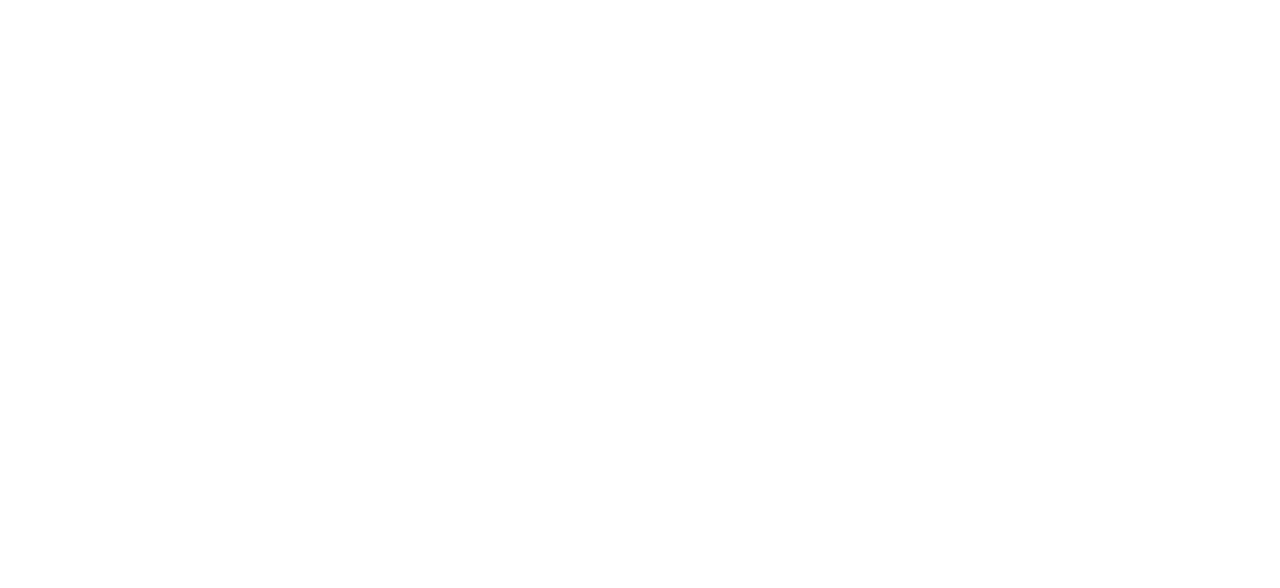
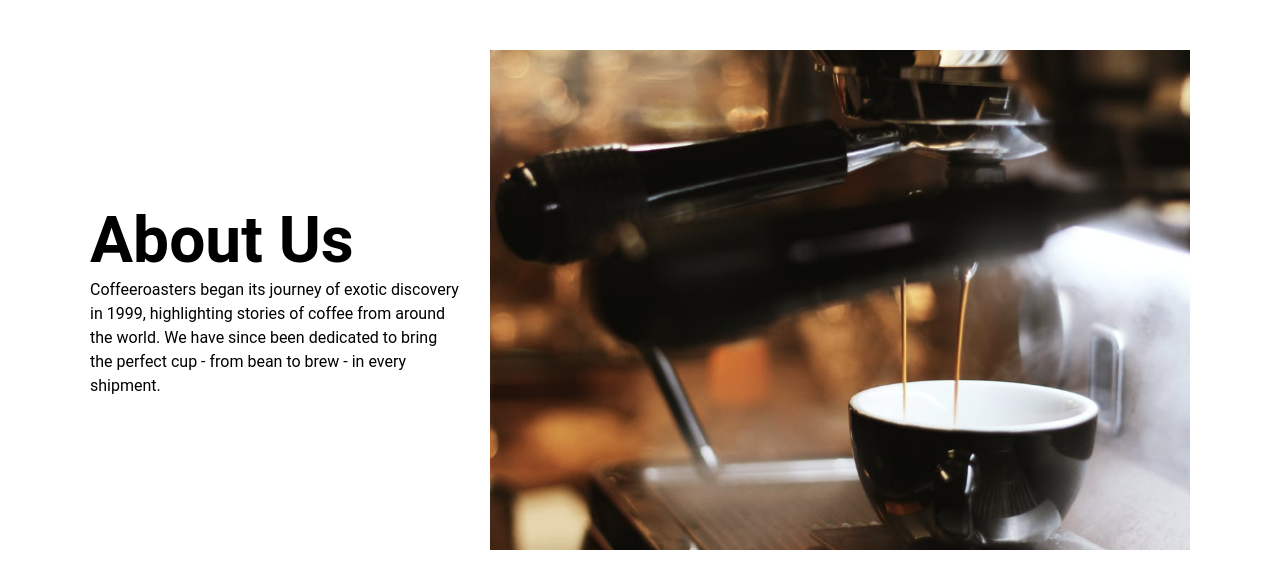
Before and after one commit to karimov-front133/team, a plain HTML site: page assets/pages/About/about.html in a window 1280 px wide. Drawn offline with Linux system fonts and the light colour scheme.

Commit message:
about us

```diff
--- a/assets/css/about.css
+++ b/assets/css/about.css
@@ -0,0 +1,31 @@
+h1 {
+    color: rgb(0, 0, 0);
+    font-family: "Roboto", sans-serif;
+    font-size: 64px;
+    font-weight: 700;
+    line-height: 75px;
+    letter-spacing: 0px;
+    text-align: left;
+}
+
+.coffee_p {
+    color: rgb(0, 0, 0);
+    font-family: "Roboto", sans-serif;
+    font-size: 16px;
+    font-weight: 400;
+    line-height: 24px;
+    width: 372px;
+}
+
+.about_wrapper {
+    display: flex;
+    justify-content: space-between;
+    align-items: center;
+    margin-top: 50px;
+}
+
+.about_right{
+    width: 700px;
+    height: 500px;
+    object-fit: cover;
+}
--- a/assets/css/style.css
+++ b/assets/css/style.css
@@ -0,0 +1,11 @@
+* {
+    margin: 0;
+    padding: 0;
+    list-style: none;
+}
+
+.container {
+    max-width: 1100px;
+    width: 100%;
+    margin: 0 auto;
+}
--- a/assets/pages/About/about.html
+++ b/assets/pages/About/about.html
@@ -5,10 +5,29 @@
     <meta charset="UTF-8">
     <meta name="viewport" content="width=device-width, initial-scale=1.0">
     <title>Document</title>
+    <link rel="stylesheet" href="../../css/about.css">
+    <link rel="stylesheet" href="../../css/style.css">
 </head>
 
 <body>
 
+    <!-- About_section_start -->
+    <section>
+        <div class="container">
+            <div class="about_wrapper">
+                <div class="about_left">
+                    <h1>About Us</h1>
+                    <p class="coffee_p">Coffeeroasters began its journey of exotic discovery in 1999, highlighting
+                        stories of coffee from around
+                        the world. We have since been dedicated to bring the perfect cup - from bean to brew - in every
+                        shipment.</p>
+                </div>
+                <img class="about_right" src="../../../assets/images/aboutimgs/about.png" alt="">
+            </div>
+        </div>
+    </section>
+    <!-- About_section_end -->
+
 </body>
 
 </html>
```
Also changed, not shown: assets/images/aboutimgs/about.png (added).
